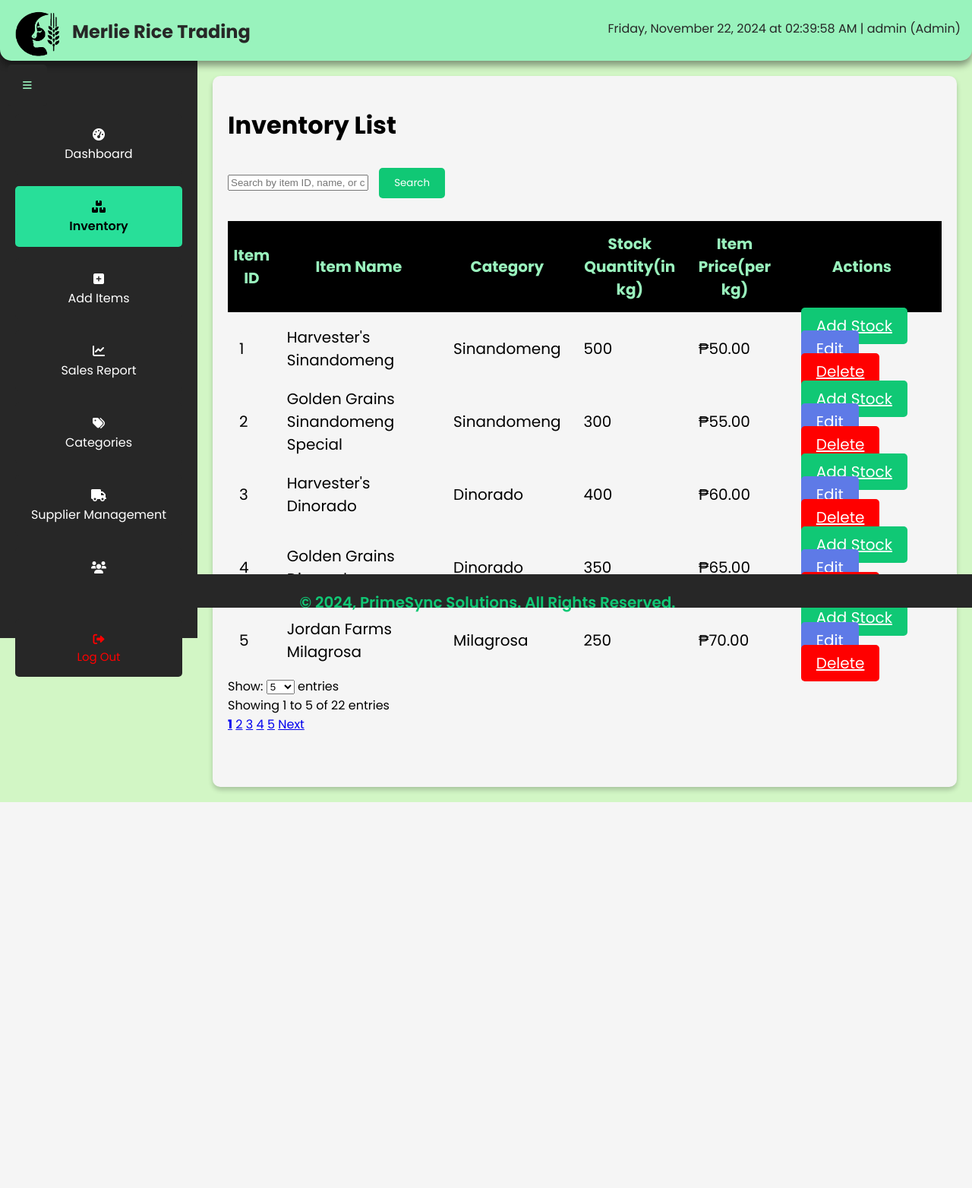
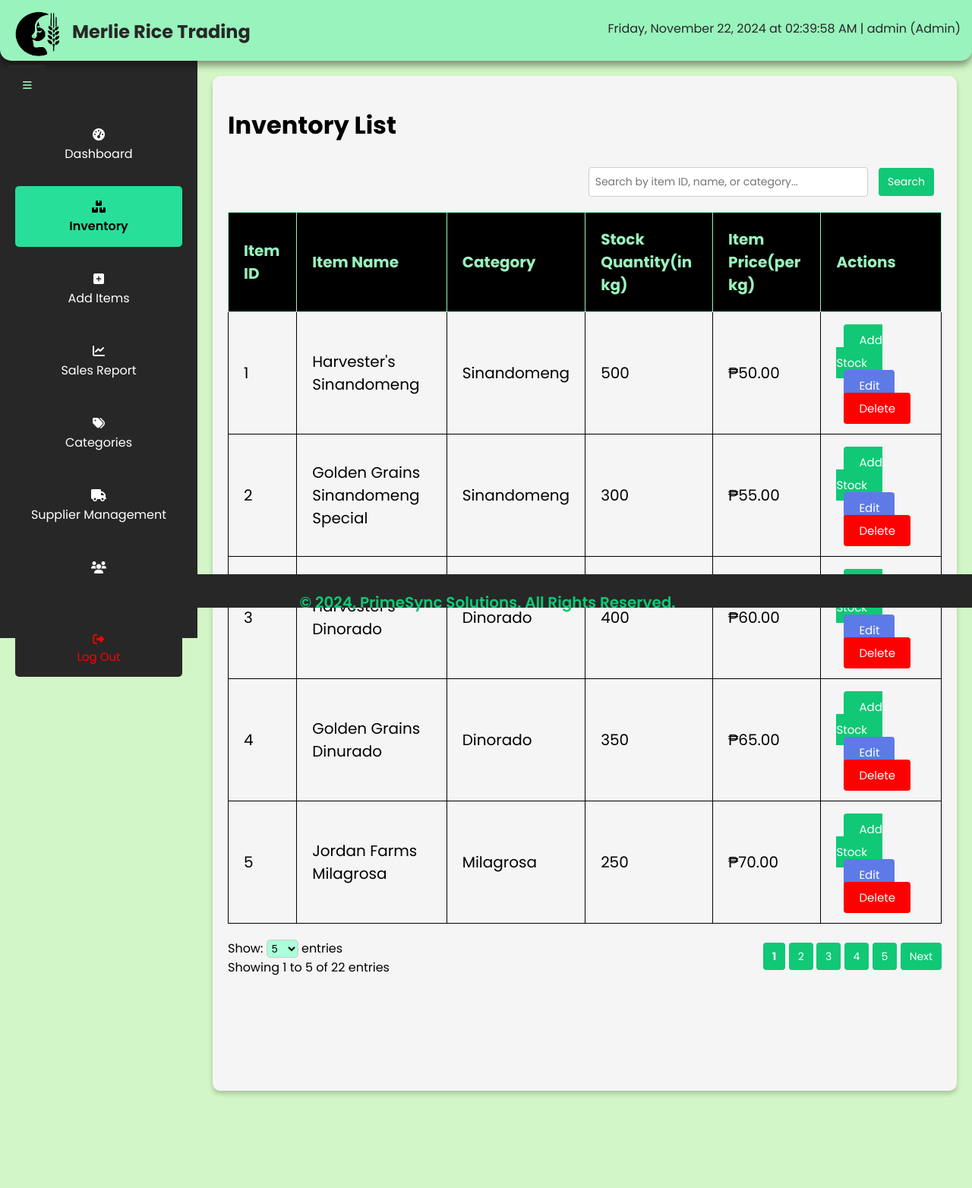
Before and after one commit to ByronJayBaylon/PrimeSync_IMS, a PHP site: page /inventory.php in a window 1280 px wide. Shown: the whole page at 76% size. Before the commit the page ends 1056 px from the top, so only its background shows below. Run offline with PHP 8.4, Linux system fonts and the light colour scheme; a user stored in the database is signed in; data comes from the database, SQL or seed files in the repository.

Commit message:
Updated 'index.css': Styles for Added and Existing Pages

```diff
--- a/assets/Css/index.css
+++ b/assets/Css/index.css
@@ -57,7 +57,7 @@ body.login-body {
 }
 
 /* Input Fields */
-.form-input {
+.form-input:not(.add-quantity) {
     border: 2px solid #000;
     border-radius: 12px;
     padding: 10px 15px;
@@ -65,6 +65,10 @@ body.login-body {
     width: 100%;
     box-sizing: border-box;
     font-family: inherit;
+}
+
+.edit-items{
+
 }
 
 .form-input::placeholder {
@@ -357,8 +361,9 @@ footer {
 
 /* Specific style for the dashboard container */
 .dashboard-container {
-    margin: 40px 20px 20px 280px; /* Adjust margin for sidebar and header */
+    margin: 40px 20px 10% 280px; /* Adjust margin for sidebar and header */
     padding: 20px;
+    padding-bottom: 100px;
     background-color: #f5f5f5;
     border-radius: 10px;
     box-shadow: 0 4px 6px rgba(0, 0, 0, 0.2);
@@ -392,6 +397,7 @@ table {
 
 /* Style for the table header and contents */
 th, td {
+    border: 1px solid;
     padding: 3px; /* Increase padding for wider columns */
     padding-left: 15px;
     padding-right: 15px;
@@ -502,7 +508,11 @@ tbody tr:hover {
 
 .usermodal-content input[type="text"],
 .usermodal-content input[type="password"],
+.usermodal-content input[type="number"],
+.form-input input[type="number"],
+.edit-items-div input[type="text"],
 .usermodal-content select {
+    font-family: 'Poppins', sans-serif;
     width: calc(100% - 20px); /* Ensure padding doesn't overflow container */
     padding: 10px;
     margin: 0 auto 20px auto; /* Space each input */
@@ -512,7 +522,15 @@ tbody tr:hover {
     font-size: 16px;
 }
 
-.usermodal-content button:not(.toggle-password) {
+.form-input input[type="number"] {
+    width: 70%;
+    margin-left: 0;
+    padding: 10px;
+    border-radius: 10px;
+    justify-content: left;
+}
+
+.usermodal-content button:not(.toggle-password, #deleteSupplierForm button){
     padding: 10px 20px;
     background-color: #10c875;
     border: none;
@@ -521,7 +539,7 @@ tbody tr:hover {
     font-size: 16px;
     cursor: pointer;
 }
-.usermodal-content button:hover:not(.toggle-password) {
+.usermodal-content button:hover:not(.toggle-password, #deleteSupplierForm button) {
     background-color: #177b4e;
 }
 
@@ -651,7 +669,7 @@ tbody tr:hover {
     margin: 10px 0;
     font-size: small;
 }
-#entriesSelect {
+#entriesSelect, #entries {
     padding: 2px;
     border-radius: 5px;
     cursor: pointer;
@@ -663,7 +681,7 @@ tbody tr:hover {
     display: flex;
     justify-content: flex-end;
 }
-.page-controller button {
+.page-controller button{
     font-family: 'Poppins', sans-serif;
     margin-left: 5px;
     padding: 3px 8px;
@@ -671,6 +689,7 @@ tbody tr:hover {
     border-radius: 5px;
     background-color: #dbdbdb;
     cursor: pointer;
+    text-decoration: none;
 }
 
 /* --------------- End of Entries and Page Controllers Styles---------- */
@@ -710,3 +729,87 @@ tbody tr:hover {
     margin: 5px;
 }
 /* --------------- End of Password Togglers Styles---------- */
+
+/* Inventory List.php styles */
+.search-bar input[type="text"]{
+    font-family: 'Poppins', sans-serif;
+    width: calc(100% - 20px); /* Ensure padding doesn't overflow container */
+    padding: 10px;
+    margin: 0 auto 20px auto; /* Space each input */
+    border-radius: 5px;
+    font-size: 16px;
+}
+
+.search-bar, .pagination {
+    float: right;
+}
+.search-bar input[type="text"], .entries-per-page select {
+    padding: 8px;
+    font-size: 14px;
+    border: 1px solid #ccc;
+    border-radius: 4px;
+}
+
+.search-bar button, .pagination a, .page-controller button {
+    padding: 8px 12px;
+    font-size: 14px;
+    background-color: #10c875;
+    color: white;
+    border: none;
+    border-radius: 4px;
+    cursor: pointer;
+    text-decoration: none;
+}
+
+.pagination {
+    margin-top: -40px;
+}
+
+.entries-per-page {
+    margin-top: 20px;
+}
+
+.search-bar button:hover, .pagination a:hover, .page-controller button:hover {
+    background-color: #177b4e;
+}
+
+.inventory-table {
+    width: 100%;
+    border-collapse: collapse;
+    margin-top: 20px;
+}
+.inventory-table th, .inventory-table td {
+    border: 1px solid;
+    padding: 20px;
+    text-align: left;
+}
+/* .inventory-table th {
+    background-color: #f2f2f2;
+} */
+.action-buttons a {
+    padding: 10px 20px;
+    text-decoration: none;
+    color: white;
+    border-radius: 4px;
+    margin-right: 5px;
+    font-size: 15px;
+}
+.stock-entry {
+    background-color: #4CAF50;
+}
+.edit-item {
+    background-color: #ff9800;
+}
+
+
+.search-bar input[type="text"] {
+    width: 350px;
+}
+
+/* End of Inventory List Styles */
+
+/* Edit Items Div container */
+.edit-items-div, .add-quantity-div {
+    width: 50%;
+    margin-left: 32%;
+}
```
